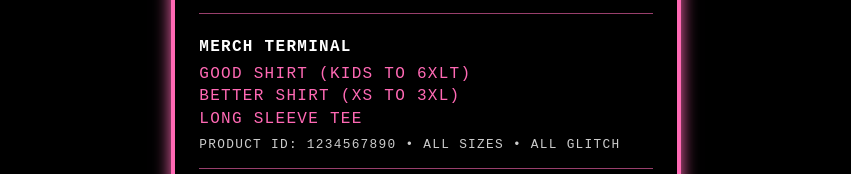
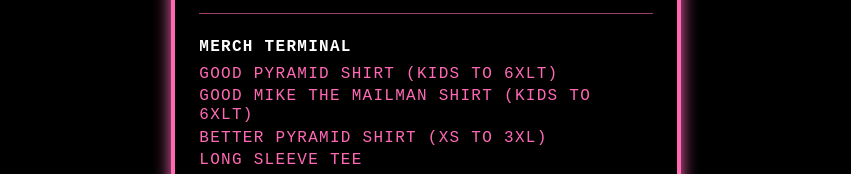
Before and after one commit to sugarproof/sugarproof.github.io, a plain HTML site: page index.html in a window 1280 px wide. Shown: the part 629-803 px from the top of the page, 214-1065 px from the left. Drawn offline with nearby package versions, Linux system fonts and the light colour scheme.

Commit message:
Update index.html

```diff
--- a/index.html
+++ b/index.html
@@ -128,9 +128,10 @@
     <hr>
     <div class="section-label">MERCH TERMINAL</div>
     <ul>
-     <li><a href="https://www.amazon.com/dp/1234567890" target="_blank" rel="noopener">GOOD SHIRT (KIDS TO 6XLT)</a></li>
-     <li><a href="https://www.amazon.com/dp/1234567890?tag=better" target="_blank" rel="noopener">BETTER SHIRT (XS TO 3XL)</a></li>
-     <li><a href="https://www.amazon.com/dp/1234567890?tag=ls-tee" target="_blank" rel="noopener">LONG SLEEVE TEE</a></li>
+     <li><a href=https://a.co/d/0esbRmZp" target="_blank" rel="noopener">GOOD PYRAMID SHIRT (KIDS TO 6XLT)</a></li>
+     <li><a href=https://www.amazon.com/dp/B0GSWXYQFX?psc=1&ref_=cm_sw_r_cp_ud_dp_7A1VFZDTV2M1CDCGRWY8&customizationToken=MC_Assembly_1%23B0752XJYNL" target="_blank" rel="noopener">GOOD MIKE THE MAILMAN SHIRT (KIDS TO 6XLT)</a></li>
+     <li><a href="https://a.co/d/0gEfZ5F4" target="_blank" rel="noopener">BETTER PYRAMID SHIRT (XS TO 3XL)</a></li>
+     <li><a href="https://www.amazon.com/dp/B0G3C5FWS4?psc=1&ref_=cm_sw_r_cp_ud_dp_M6D269DK9VK8Q29GH953&customizationToken=MC_Assembly_1%23B078RWLY49" target="_blank" rel="noopener">LONG SLEEVE TEE</a></li>
     </ul>
     <p class="small-text">PRODUCT ID: 1234567890 • ALL SIZES • ALL GLITCH</p>
     <hr>
```
